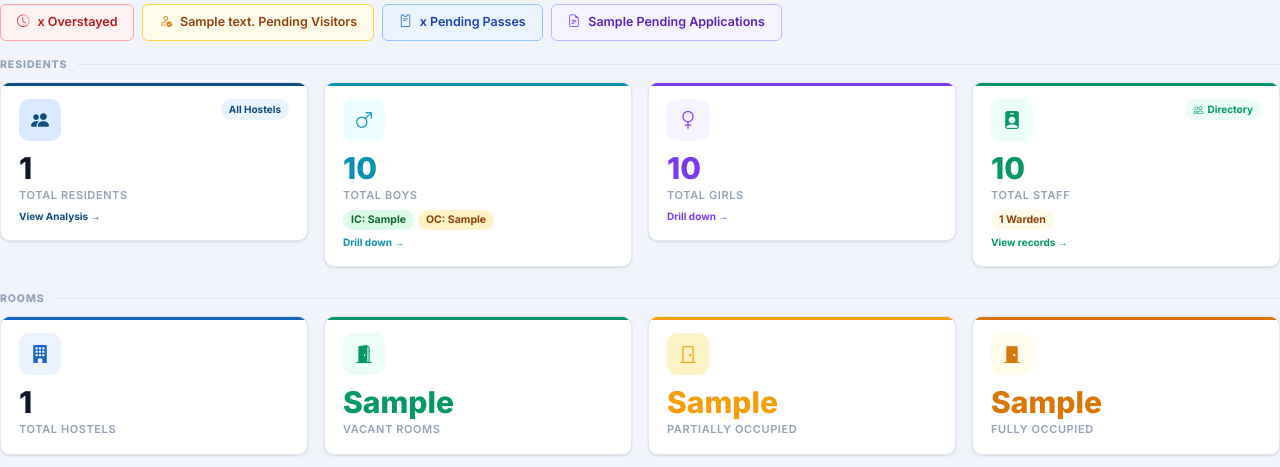
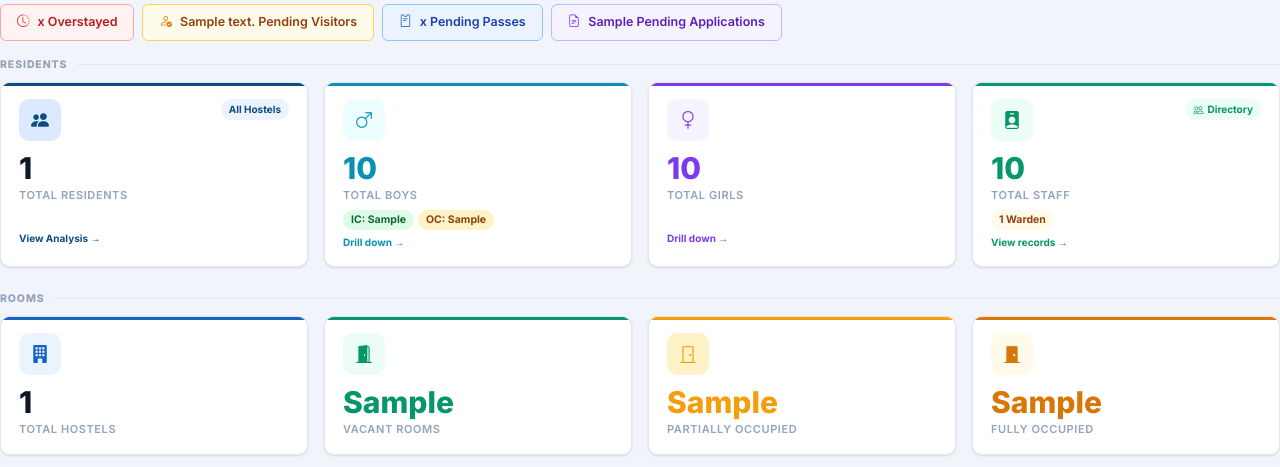
Before and after one commit to deviil00/GGI_Hostel_Module, a Django app: template hostel/templates/admin/dashboard.html in a window 1280 px wide. Shown: the part 167-634 px from the top of the page. Run offline with Django 4.2, Linux system fonts and the light colour scheme; the template is opened without the code that fills it: most values are stand-ins (such as "Sample title", 1, 10 or a date in 2020).

Commit message:
fix: make all resident stat cards equal height using h-100
Co-Authored-By: Claude Sonnet 4.6 <noreply@anthropic.com>

```diff
--- a/hostel/templates/admin/dashboard.html
+++ b/hostel/templates/admin/dashboard.html
@@ -202,21 +202,22 @@
 <div class="row g-3 mb-4">
 
   <div class="col-xl-3 col-md-6 col-6">
-    <a href="{% url 'resident_analysis' %}" style="text-decoration:none">
-    <div class="stat-card" style="--stat-color:#0F4C81">
+    <a href="{% url 'resident_analysis' %}" style="text-decoration:none;display:block;height:100%">
+    <div class="stat-card h-100" style="--stat-color:#0F4C81">
       <div class="s-top">
         <div class="s-icon" style="background:#DBEAFE"><i class="bi bi-people-fill" style="color:#0F4C81"></i></div>
         <span style="font-size:10px;background:#EBF3FF;color:#0F4C81;padding:3px 8px;border-radius:20px;font-weight:700">All Hostels</span>
       </div>
       <div class="s-number">{{ stats.total_students }}</div>
       <div class="s-label">Total Residents</div>
+      <div class="s-sub">&nbsp;</div>
       <div class="sc-link">View Analysis →</div>
     </div></a>
   </div>
 
   <div class="col-xl-3 col-md-6 col-6">
-    <a href="{% url 'resident_analysis' %}?view=boys" style="text-decoration:none">
-    <div class="stat-card" style="--stat-color:#0891B2">
+    <a href="{% url 'resident_analysis' %}?view=boys" style="text-decoration:none;display:block;height:100%">
+    <div class="stat-card h-100" style="--stat-color:#0891B2">
       <div class="s-top">
         <div class="s-icon" style="background:#ECFEFF"><i class="bi bi-gender-male" style="color:#0891B2"></i></div>
       </div>
@@ -231,19 +232,20 @@
   </div>
 
   <div class="col-xl-3 col-md-6 col-6">
-    <a href="{% url 'resident_analysis' %}?view=girls" style="text-decoration:none">
-    <div class="stat-card" style="--stat-color:#7C3AED">
+    <a href="{% url 'resident_analysis' %}?view=girls" style="text-decoration:none;display:block;height:100%">
+    <div class="stat-card h-100" style="--stat-color:#7C3AED">
       <div class="s-top">
         <div class="s-icon" style="background:#F5F3FF"><i class="bi bi-gender-female" style="color:#7C3AED"></i></div>
       </div>
       <div class="s-number" style="color:#7C3AED">{{ stats.girls_total }}</div>
       <div class="s-label">Total Girls</div>
+      <div class="s-sub">&nbsp;</div>
       <div class="sc-link" style="color:#7C3AED">Drill down →</div>
     </div></a>
   </div>
 
   <div class="col-xl-3 col-md-6 col-6">
-    <div class="stat-card" style="--stat-color:#059669;cursor:pointer" onclick="openStaffPanel()">
+    <div class="stat-card h-100" style="--stat-color:#059669;cursor:pointer" onclick="openStaffPanel()">
       <div class="s-top">
         <div class="s-icon" style="background:#ECFDF5"><i class="bi bi-person-badge-fill" style="color:#059669"></i></div>
         <span style="font-size:10px;background:#ECFDF5;color:#059669;padding:3px 8px;border-radius:20px;font-weight:700">
```
